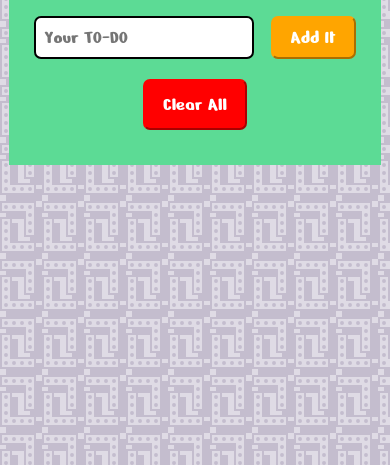
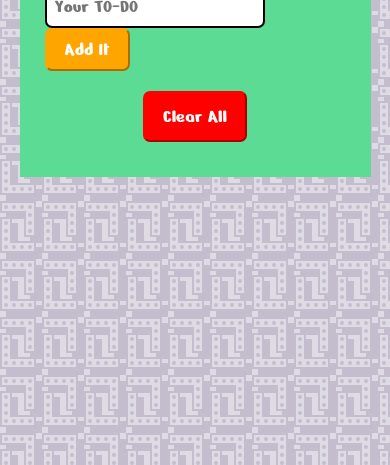
Before and after one commit to FancyCodeMaster/TO-DO-Web-App, a plain HTML site: page index.html in a window 390 px wide. Shown: the part 379-844 px from the top of the page. Drawn offline with Linux system fonts and the light colour scheme.

Commit message:
first commit

```diff
--- a/style.css
+++ b/style.css
@@ -107,3 +107,19 @@ h1 {
 .fa:active {
     transform : translateY(5px);
 }
+
+
+
+
+
+
+/* Media Queries */
+@media screen and (max-width : 500px) {
+    body {
+        font-size : 1.2rem;
+    }
+
+    .main-container {
+        margin : 0 5%;
+    }
+}
```
